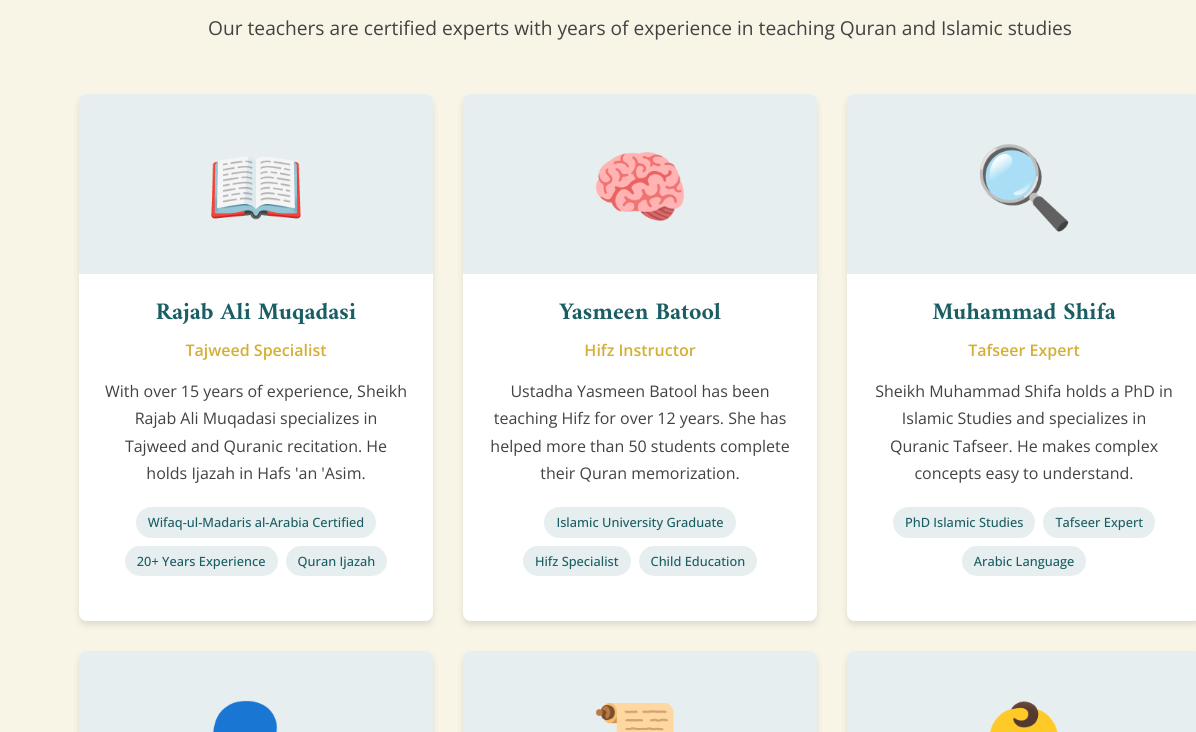
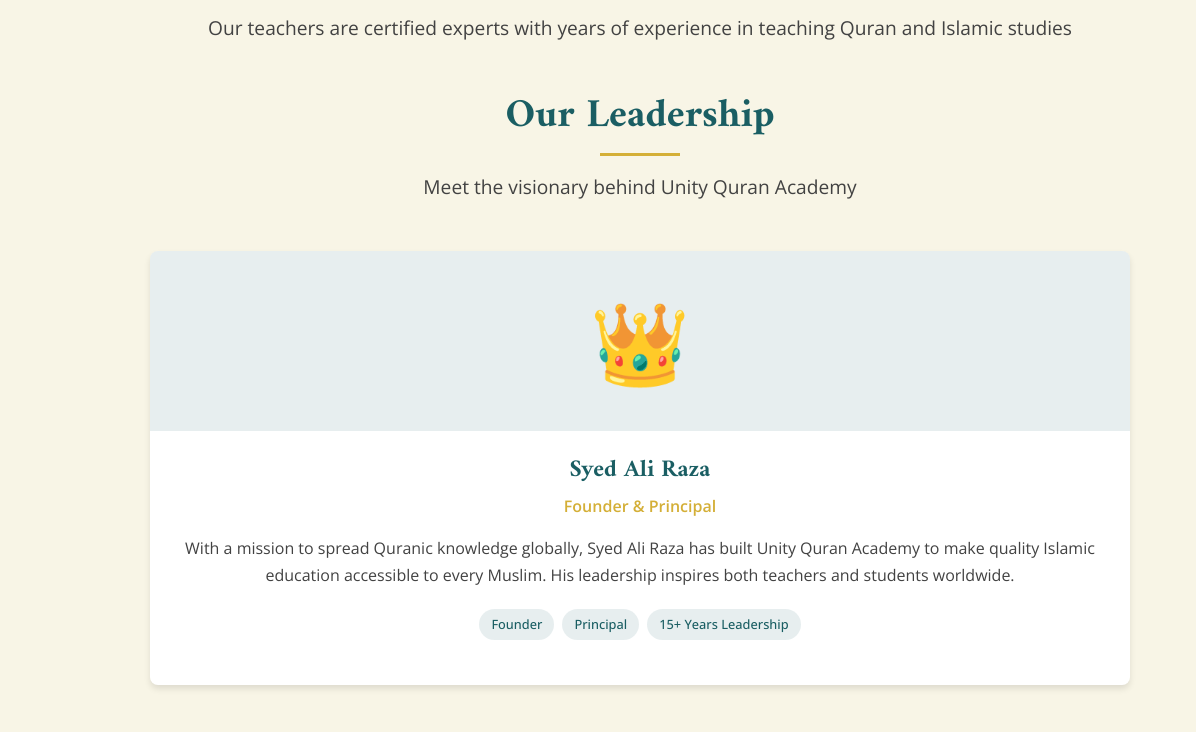
Before and after one commit to sajawalhussain295-droid/academy-site, a plain HTML site: page teachers.html in a window 1280 px wide. Shown: the part 538-1270 px from the top of the page, 0-1196 px from the left. Drawn offline with nearby package versions, Linux system fonts and the light colour scheme; a web font is replaced by a local one.

Commit message:
Update teachers.html
add ceo sections

```diff
--- a/teachers.html
+++ b/teachers.html
@@ -54,6 +54,33 @@
     <div class="container">
       <h2 class="section-heading">Meet Our Qualified Teachers</h2>
       <p class="section-subheading">Our teachers are certified experts with years of experience in teaching Quran and Islamic studies</p>
+
+      <!-- CEO Section -->
+<section class="ceo-section">
+  <div class="container">
+    <h2 class="section-heading">Our Leadership</h2>
+    <p class="section-subheading">Meet the visionary behind Unity Quran Academy</p>
+
+    <div class="teacher-card">
+      <div class="teacher-icon">
+        <span>👑</span>
+      </div>
+      <div class="teacher-info">
+        <h3 class="teacher-name">Syed Ali Raza</h3>
+        <span class="teacher-subject">Founder & Principal</span>
+        <p class="teacher-bio">
+          With a mission to spread Quranic knowledge globally, Syed Ali Raza has built Unity Quran Academy
+          to make quality Islamic education accessible to every Muslim. His leadership inspires both
+          teachers and students worldwide.
+        </p>
+        <div class="teacher-qualifications">
+          <span class="qualification-tag">Founder</span>
+          <span class="qualification-tag">Principal</span>
+          <span class="qualification-tag">15+ Years Leadership</span>
+        </div>
+      </div>
+    </div>
+  </div>
 
       <div class="teachers-grid">
         <div class="teacher-card">
@@ -277,4 +304,5 @@
 
   <script src="js/main/main.js"></script>
 </body>
+
 </html>
```
